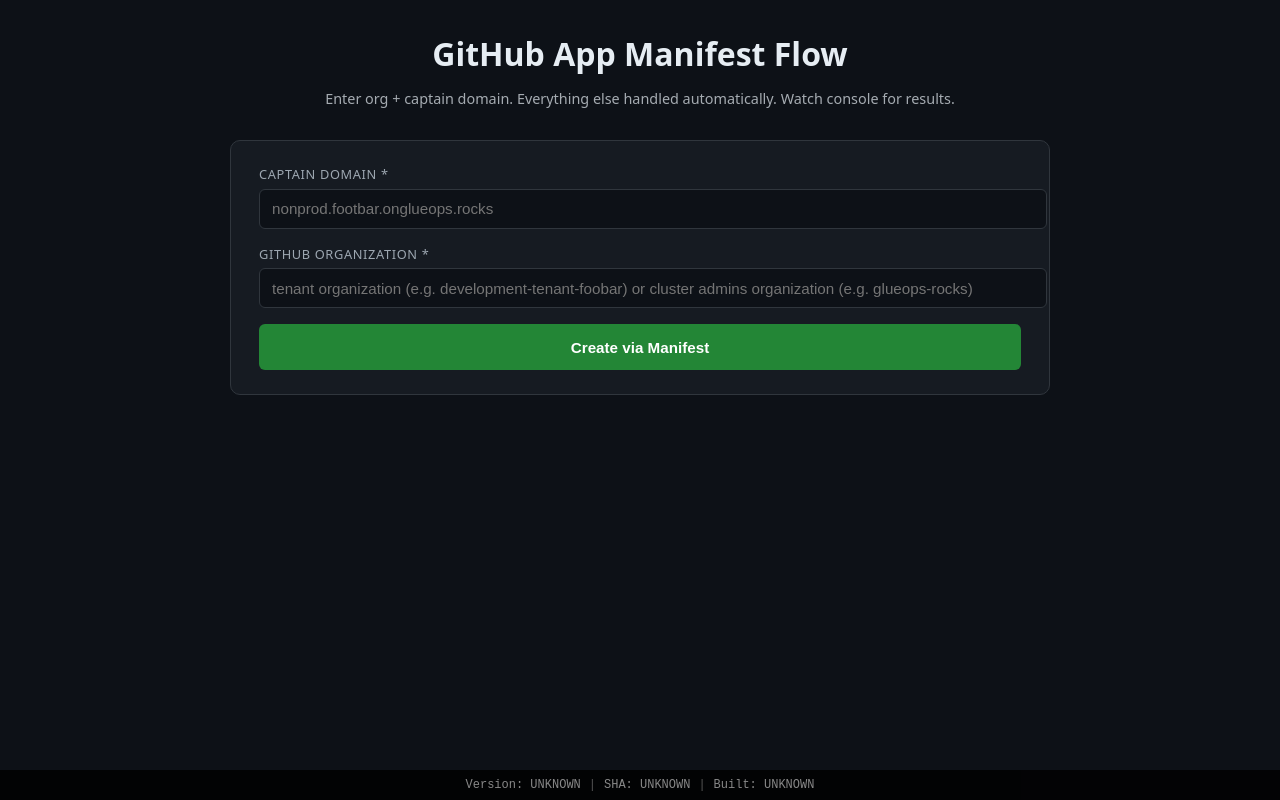
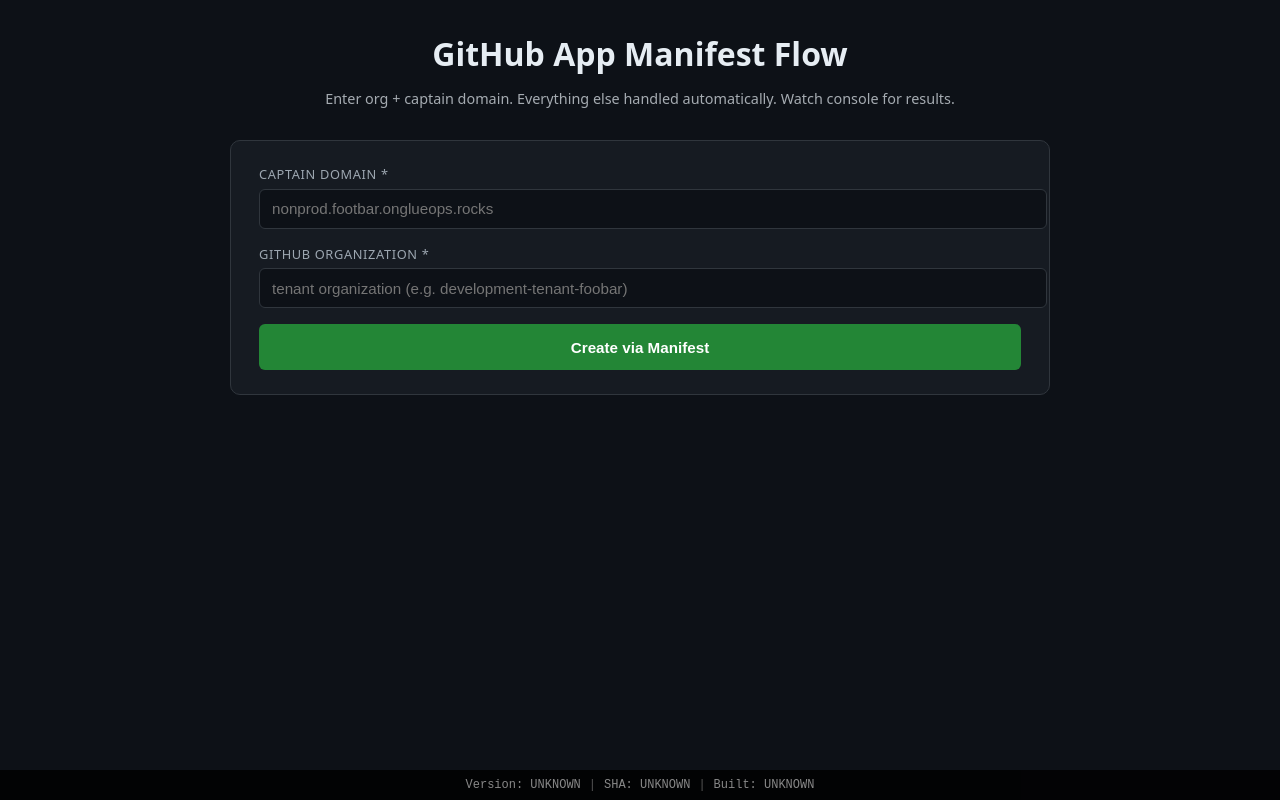
Before and after one commit to GlueOps/tools-github-app-creator-for-development, a SvelteKit app: page / in a window 1280 px wide. Built offline with nearby package versions, Linux system fonts and the light colour scheme.

Commit message:
fix: update placeholder text for organization input field (#51)

```diff
--- a/src/routes/+page.svelte
+++ b/src/routes/+page.svelte
@@ -565,7 +565,7 @@
 			</div>
 			<div class="form-group">
 				<label for="organizationInput">GitHub Organization *</label>
-				<input id="organizationInput" name="organization" bind:value={organizationName} placeholder="tenant organization (e.g. development-tenant-foobar) or cluster admins organization (e.g. glueops-rocks)" required />
+				<input id="organizationInput" name="organization" bind:value={organizationName} placeholder="tenant organization (e.g. development-tenant-foobar)" required />
 			</div>
 			<button type="submit" disabled={converting}>{converting ? 'Converting...' : 'Create via Manifest'}</button>
 		</form>
```
